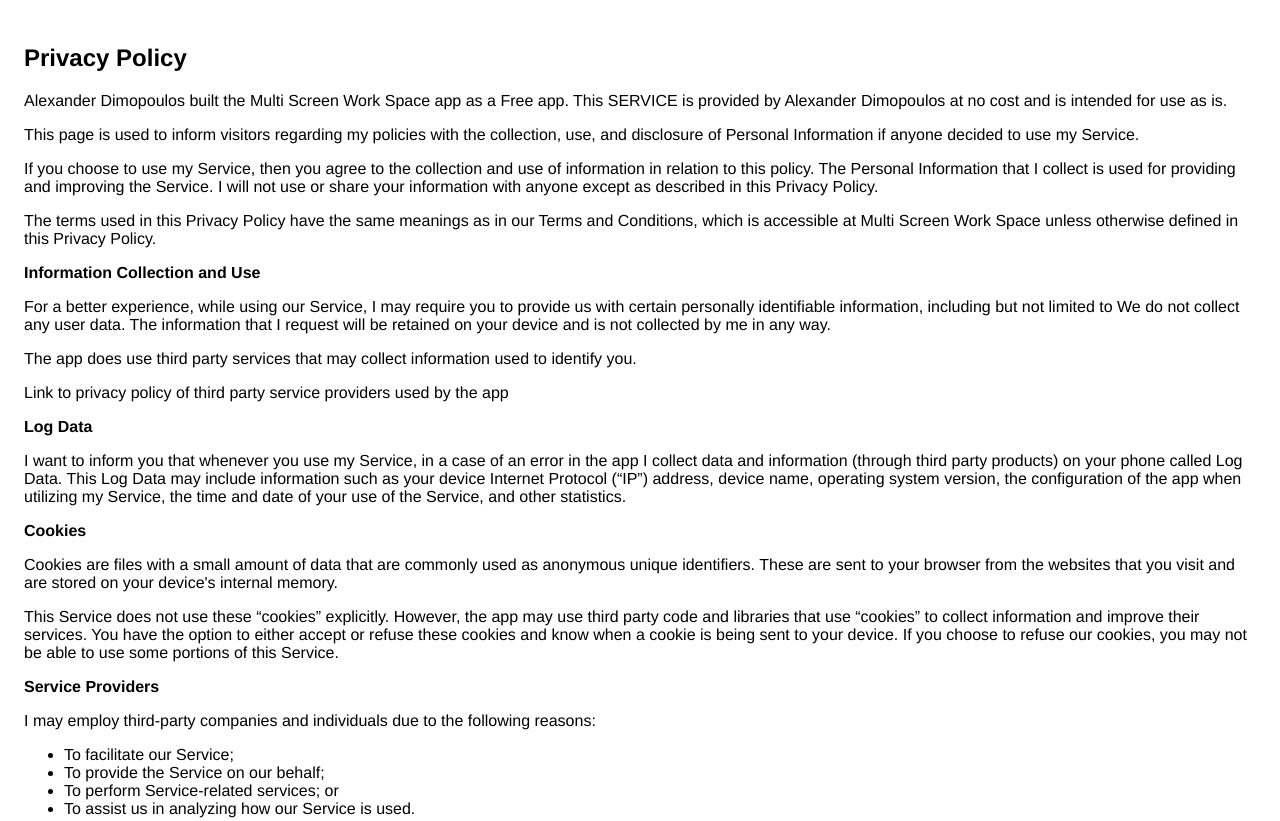
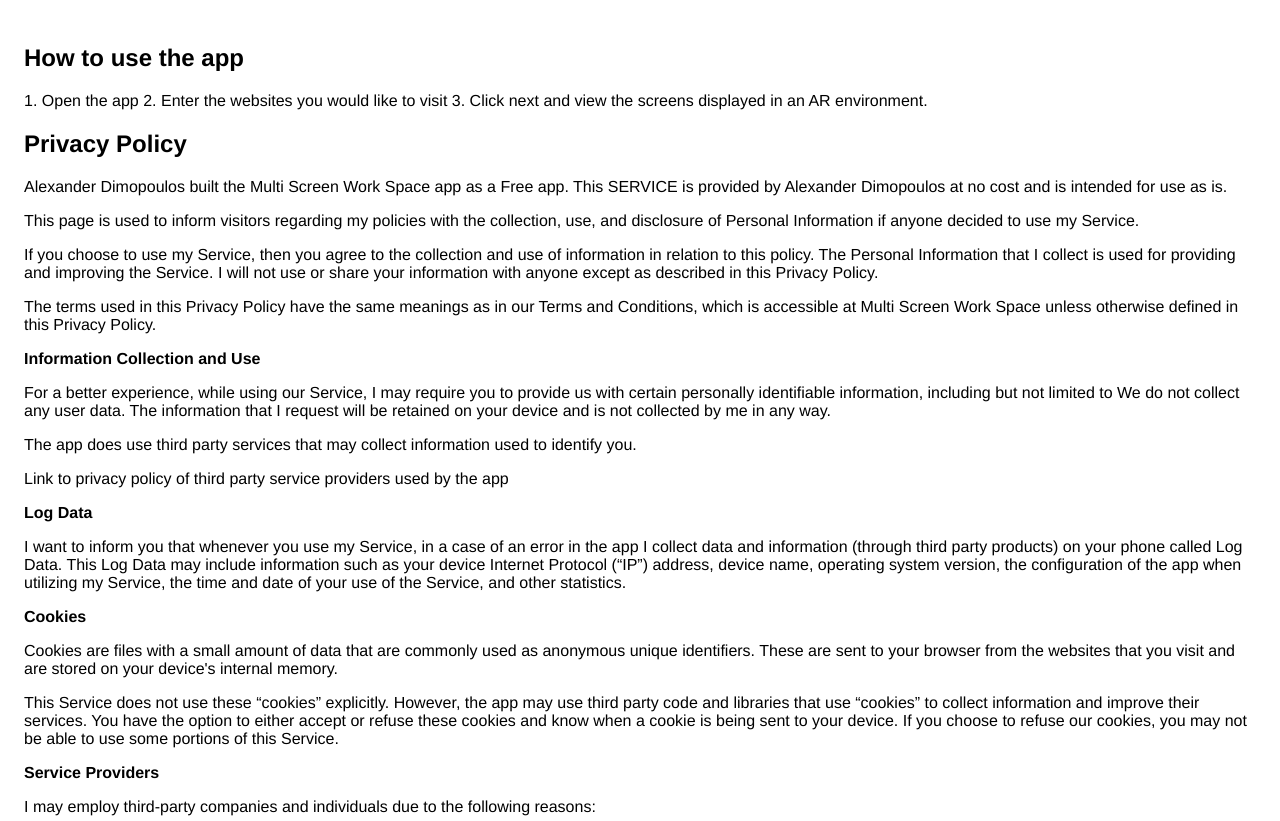
Before and after one commit to andimo11/Multi-Screen-Work-Space-, a plain HTML site: page privacy_policy.html in a window 1280 px wide. Shown: the top 821 px of the page. Drawn offline with Linux system fonts and the light colour scheme.

Commit message:
Update privacy_policy.html

```diff
--- a/privacy_policy.html
+++ b/privacy_policy.html
@@ -7,6 +7,12 @@
       <style> body { font-family: 'Helvetica Neue', Helvetica, Arial, sans-serif; padding:1em; } </style>
     </head>
     <body>
+    <h2>How to use the app</h2>
+        <p>
+            1. Open the app
+            2. Enter the websites you would like to visit
+            3. Click next and view the screens displayed in an AR environment.
+        </p>
     <h2>Privacy Policy</h2> <p>
                     Alexander Dimopoulos built the Multi Screen Work Space app as
                     a Free app. This SERVICE is provided by
```
